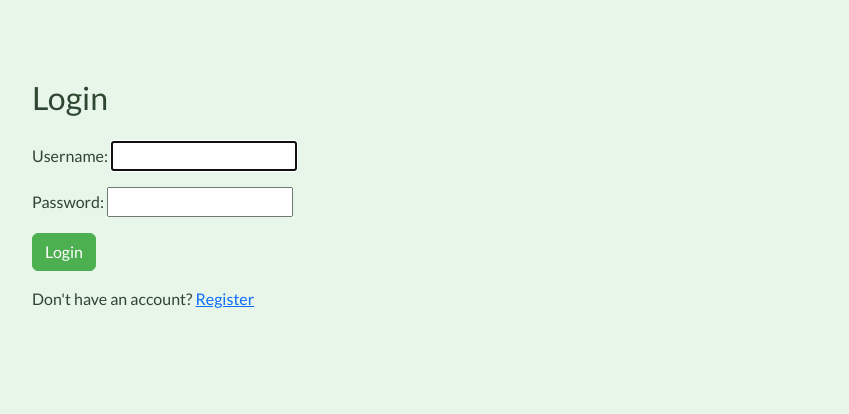
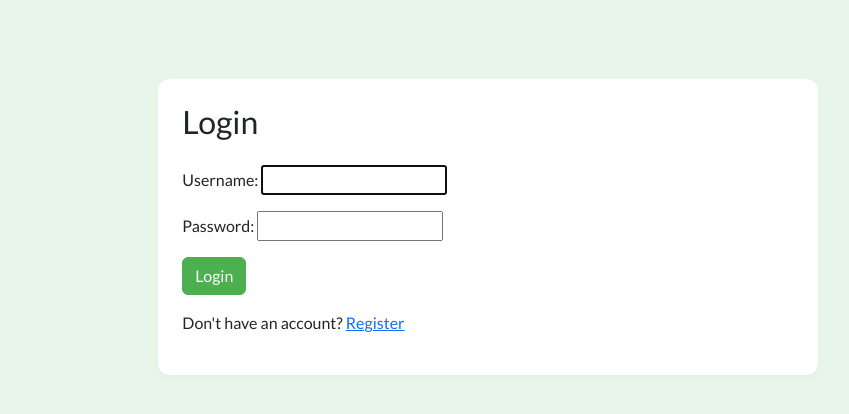
Before and after one commit to nellbert-admu/Aloe-Hub, a Django app: page /login/ in a window 1280 px wide. Shown: the part 57-471 px from the top of the page, without its empty margins (152-1001 px from the left). Run offline with Django 5.2, Linux system fonts and the light colour scheme; some libraries are stand-ins or nearby versions.

Commit message:
put login and reg in cards

```diff
--- a/templates/base.html
+++ b/templates/base.html
@@ -46,7 +46,7 @@
 
     <div class="container">
         {% if messages %}
-            <div class="mt-3">
+            <div class="mt-2">
                 {% for message in messages %}
                     <div class="alert alert-{{ message.tags }} alert-dismissible fade show" role="alert">
                         <p style="font-size: 1em; margin: 0;">{{ message }}</p>
--- a/templates/events/event_detail.html
+++ b/templates/events/event_detail.html
@@ -3,7 +3,7 @@
 {% block title %}{{ event.title }}{% endblock %}
 
 {% block content %}
-<div class="container mt-5">
+<div class="container">
     <div class="card mb-4">
         <div class="card-body">
             <div class="row">
--- a/templates/users/login.html
+++ b/templates/users/login.html
@@ -4,7 +4,10 @@
 {% block title %}Login{% endblock %}
 
 {% block content %}
-    <div class="container mt-5">
+<div class="container mt-5 d-flex justify-content-center align-items-center">
+    <div class="card mb-4">
+        <div class="card-body">
+            <div class="row">
                 <h2 class="mb-4">Login</h2>
                 <form method="POST" class="needs-validation" novalidate>
                     {% csrf_token %}
@@ -13,4 +16,7 @@
                 </form>
                 <p class="mt-3">Don't have an account? <a href="{% url 'register' %}">Register</a></p>
             </div>
+        </div>
+    </div>
+</div>
 {% endblock %}
```
Also changed, not shown: templates/users/register.html (+6 -1 lines), db.sqlite3. Lines whose indentation alone changed are shown as unchanged.
